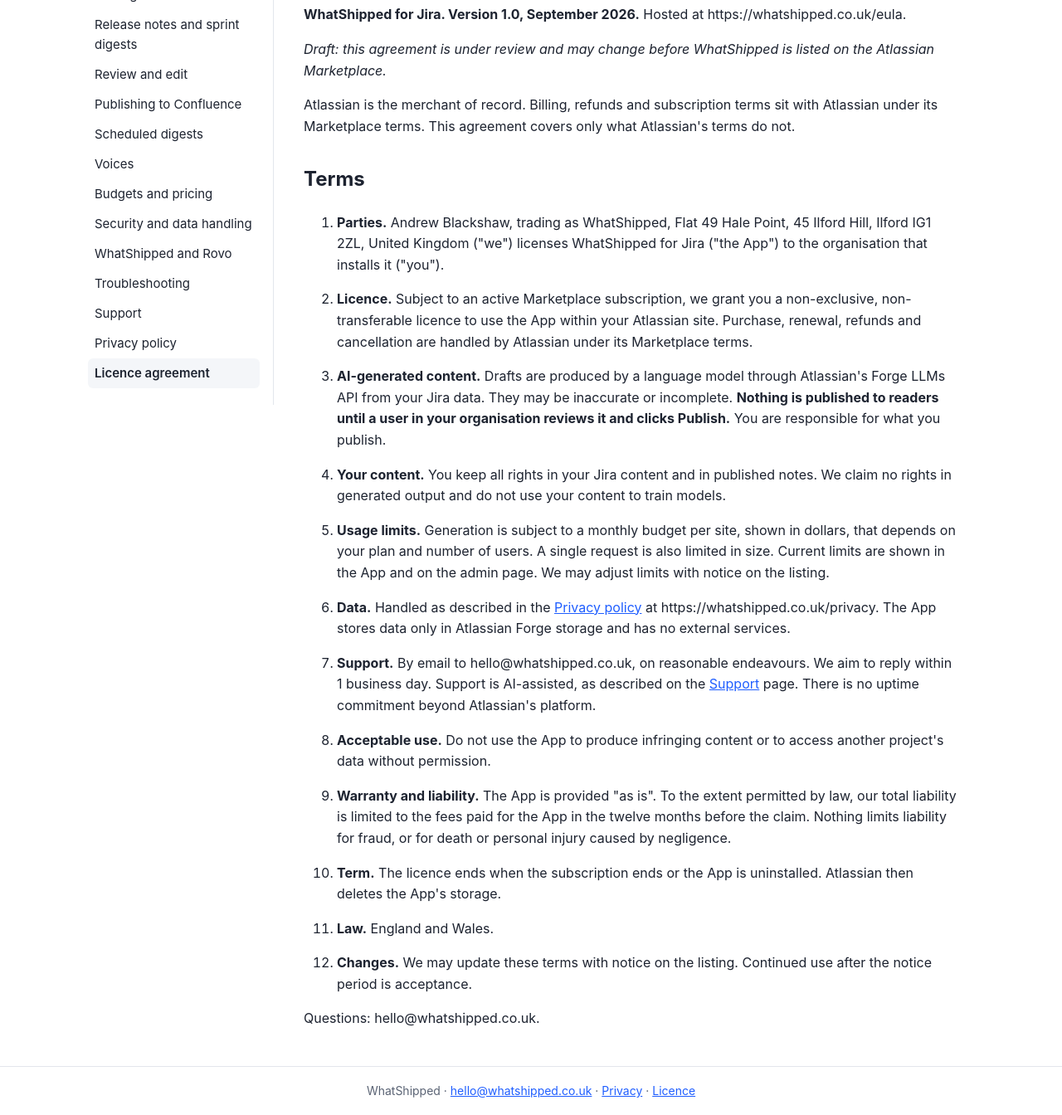
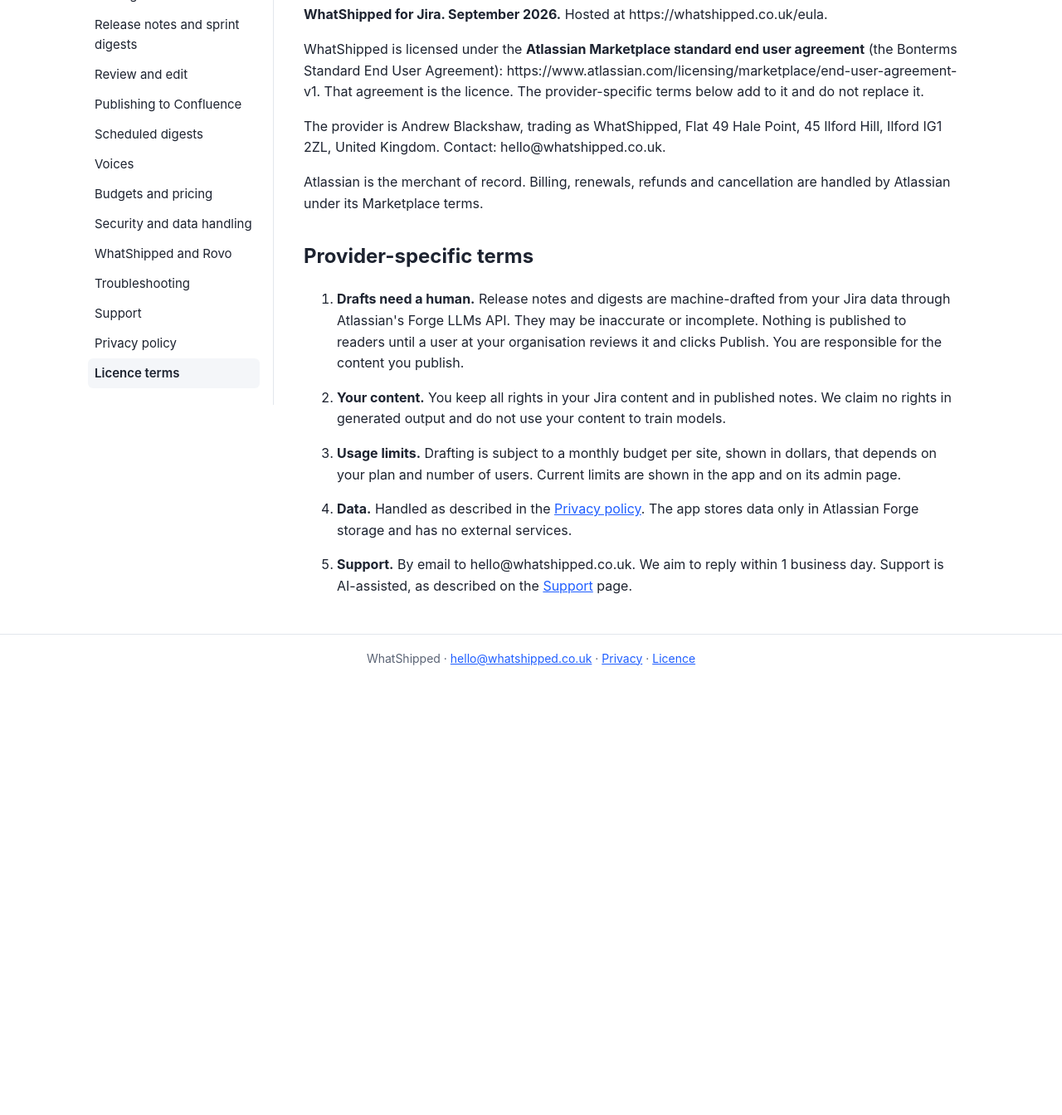
Before and after one commit to artificiallyamusing/whatshipped-site, a plain HTML site: page eula/index.html in a window 1280 px wide. Shown: the part 138-1482 px from the top of the page at 83% size. After the commit the page ends 961 px from the top, so only its background shows below. Drawn offline with Linux system fonts and the light colour scheme.

Commit message:
Licence terms: Atlassian standard agreement plus provider terms

```diff
--- a/eula/index.html
+++ b/eula/index.html
@@ -1,5 +1,5 @@
 <!doctype html><html lang="en-GB"><head><meta charset="utf-8"><meta name="viewport" content="width=device-width,initial-scale=1">
-<title>Licence agreement</title><meta name="description" content="WhatShipped turns closed Jira work into cited release notes and scheduled digests, published to Confluence.">
+<title>Licence terms</title><meta name="description" content="WhatShipped turns closed Jira work into cited release notes and scheduled digests, published to Confluence.">
 <style>
 :root{--bg:#fff;--fg:#1d2330;--muted:#5b6475;--line:#e3e6ec;--accent:#1f5eff;--code:#f4f6f9}
 @media (prefers-color-scheme:dark){:root{--bg:#12151b;--fg:#e6e8ec;--muted:#9aa3b2;--line:#2a2f39;--accent:#7fa6ff;--code:#1b1f27}}
@@ -16,49 +16,28 @@
 @media (max-width:760px){.wrap{grid-template-columns:1fr}nav{position:static;border-right:0;border-bottom:1px solid var(--line);max-height:none;display:flex;flex-wrap:wrap;gap:4px}main{padding:20px 16px}}
 </style></head><body>
 <header><a class="brand" href="../">What<span>Shipped</span></a><a href="../support/">Support</a></header>
-<div class="wrap"><nav><a href="../">WhatShipped</a><a href="../install/">Getting started</a><a href="../generating/">Release notes and sprint digests</a><a href="../reviewing/">Review and edit</a><a href="../publishing/">Publishing to Confluence</a><a href="../digests/">Scheduled digests</a><a href="../voices/">Voices</a><a href="../budgets/">Budgets and pricing</a><a href="../security/">Security and data handling</a><a href="../vs-rovo/">WhatShipped and Rovo</a><a href="../troubleshooting/">Troubleshooting</a><a href="../support/">Support</a><a href="../privacy/">Privacy policy</a><a href="../eula/" class=on>Licence agreement</a></nav><main><h1>End User Licence Agreement</h1>
-<p><strong>WhatShipped for Jira. Version 1.0, September 2026.</strong> Hosted at https://whatshipped.co.uk/eula.</p>
-<p><em>Draft: this agreement is under review and may change before WhatShipped is listed on the Atlassian Marketplace.</em></p>
-<p>Atlassian is the merchant of record. Billing, refunds and subscription terms sit with Atlassian under its Marketplace terms. This agreement covers only what Atlassian's terms do not.</p>
-<h2>Terms</h2>
+<div class="wrap"><nav><a href="../">WhatShipped</a><a href="../install/">Getting started</a><a href="../generating/">Release notes and sprint digests</a><a href="../reviewing/">Review and edit</a><a href="../publishing/">Publishing to Confluence</a><a href="../digests/">Scheduled digests</a><a href="../voices/">Voices</a><a href="../budgets/">Budgets and pricing</a><a href="../security/">Security and data handling</a><a href="../vs-rovo/">WhatShipped and Rovo</a><a href="../troubleshooting/">Troubleshooting</a><a href="../support/">Support</a><a href="../privacy/">Privacy policy</a><a href="../eula/" class=on>Licence terms</a></nav><main><h1>Licence terms</h1>
+<p><strong>WhatShipped for Jira. September 2026.</strong> Hosted at https://whatshipped.co.uk/eula.</p>
+<p>WhatShipped is licensed under the <strong>Atlassian Marketplace standard end user agreement</strong> (the Bonterms Standard End User Agreement): https://www.atlassian.com/licensing/marketplace/end-user-agreement-v1. That agreement is the licence. The provider-specific terms below add to it and do not replace it.</p>
+<p>The provider is Andrew Blackshaw, trading as WhatShipped, Flat 49 Hale Point, 45 Ilford Hill, Ilford IG1 2ZL, United Kingdom. Contact: hello@whatshipped.co.uk.</p>
+<p>Atlassian is the merchant of record. Billing, renewals, refunds and cancellation are handled by Atlassian under its Marketplace terms.</p>
+<h2>Provider-specific terms</h2>
 <ol>
 <li>
-<p><strong>Parties.</strong> Andrew Blackshaw, trading as WhatShipped, Flat 49 Hale Point, 45 Ilford Hill, Ilford IG1 2ZL, United Kingdom ("we") licenses WhatShipped for Jira ("the App") to the organisation that installs it ("you").</p>
-</li>
-<li>
-<p><strong>Licence.</strong> Subject to an active Marketplace subscription, we grant you a non-exclusive, non-transferable licence to use the App within your Atlassian site. Purchase, renewal, refunds and cancellation are handled by Atlassian under its Marketplace terms.</p>
-</li>
-<li>
-<p><strong>AI-generated content.</strong> Drafts are produced by a language model through Atlassian's Forge LLMs API from your Jira data. They may be inaccurate or incomplete. <strong>Nothing is published to readers until a user in your organisation reviews it and clicks Publish.</strong> You are responsible for what you publish.</p>
+<p><strong>Drafts need a human.</strong> Release notes and digests are machine-drafted from your Jira data through Atlassian's Forge LLMs API. They may be inaccurate or incomplete. Nothing is published to readers until a user at your organisation reviews it and clicks Publish. You are responsible for the content you publish.</p>
 </li>
 <li>
 <p><strong>Your content.</strong> You keep all rights in your Jira content and in published notes. We claim no rights in generated output and do not use your content to train models.</p>
 </li>
 <li>
-<p><strong>Usage limits.</strong> Generation is subject to a monthly budget per site, shown in dollars, that depends on your plan and number of users. A single request is also limited in size. Current limits are shown in the App and on the admin page. We may adjust limits with notice on the listing.</p>
+<p><strong>Usage limits.</strong> Drafting is subject to a monthly budget per site, shown in dollars, that depends on your plan and number of users. Current limits are shown in the app and on its admin page.</p>
 </li>
 <li>
-<p><strong>Data.</strong> Handled as described in the <a href="../privacy/">Privacy policy</a> at https://whatshipped.co.uk/privacy. The App stores data only in Atlassian Forge storage and has no external services.</p>
+<p><strong>Data.</strong> Handled as described in the <a href="../privacy/">Privacy policy</a>. The app stores data only in Atlassian Forge storage and has no external services.</p>
 </li>
 <li>
-<p><strong>Support.</strong> By email to hello@whatshipped.co.uk, on reasonable endeavours. We aim to reply within 1 business day. Support is AI-assisted, as described on the <a href="../support/">Support</a> page. There is no uptime commitment beyond Atlassian's platform.</p>
+<p><strong>Support.</strong> By email to hello@whatshipped.co.uk. We aim to reply within 1 business day. Support is AI-assisted, as described on the <a href="../support/">Support</a> page.</p>
 </li>
-<li>
-<p><strong>Acceptable use.</strong> Do not use the App to produce infringing content or to access another project's data without permission.</p>
-</li>
-<li>
-<p><strong>Warranty and liability.</strong> The App is provided "as is". To the extent permitted by law, our total liability is limited to the fees paid for the App in the twelve months before the claim. Nothing limits liability for fraud, or for death or personal injury caused by negligence.</p>
-</li>
-<li>
-<p><strong>Term.</strong> The licence ends when the subscription ends or the App is uninstalled. Atlassian then deletes the App's storage.</p>
-</li>
-<li>
-<p><strong>Law.</strong> England and Wales.</p>
-</li>
-<li>
-<p><strong>Changes.</strong> We may update these terms with notice on the listing. Continued use after the notice period is acceptance.</p>
-</li>
-</ol>
-<p>Questions: hello@whatshipped.co.uk.</p></main></div>
+</ol></main></div>
 <footer>WhatShipped · <a href="mailto:hello@whatshipped.co.uk">hello@whatshipped.co.uk</a> · <a href="../privacy/">Privacy</a> · <a href="../eula/">Licence</a></footer>
 </body></html>
```
Also changed, not shown: 404.html (+1 -1 lines), budgets/index.html (+1 -1 lines), digests/index.html (+1 -1 lines), generating/index.html (+1 -1 lines), index.html (+1 -1 lines), install/index.html (+1 -1 lines), privacy/index.html (+1 -1 lines), publishing/index.html (+1 -1 lines), reviewing/index.html (+1 -1 lines), security/index.html (+1 -1 lines), support/index.html (+2 -2 lines), troubleshooting/index.html (+1 -1 lines), voices/index.html (+1 -1 lines), vs-rovo/index.html (+1 -1 lines).
